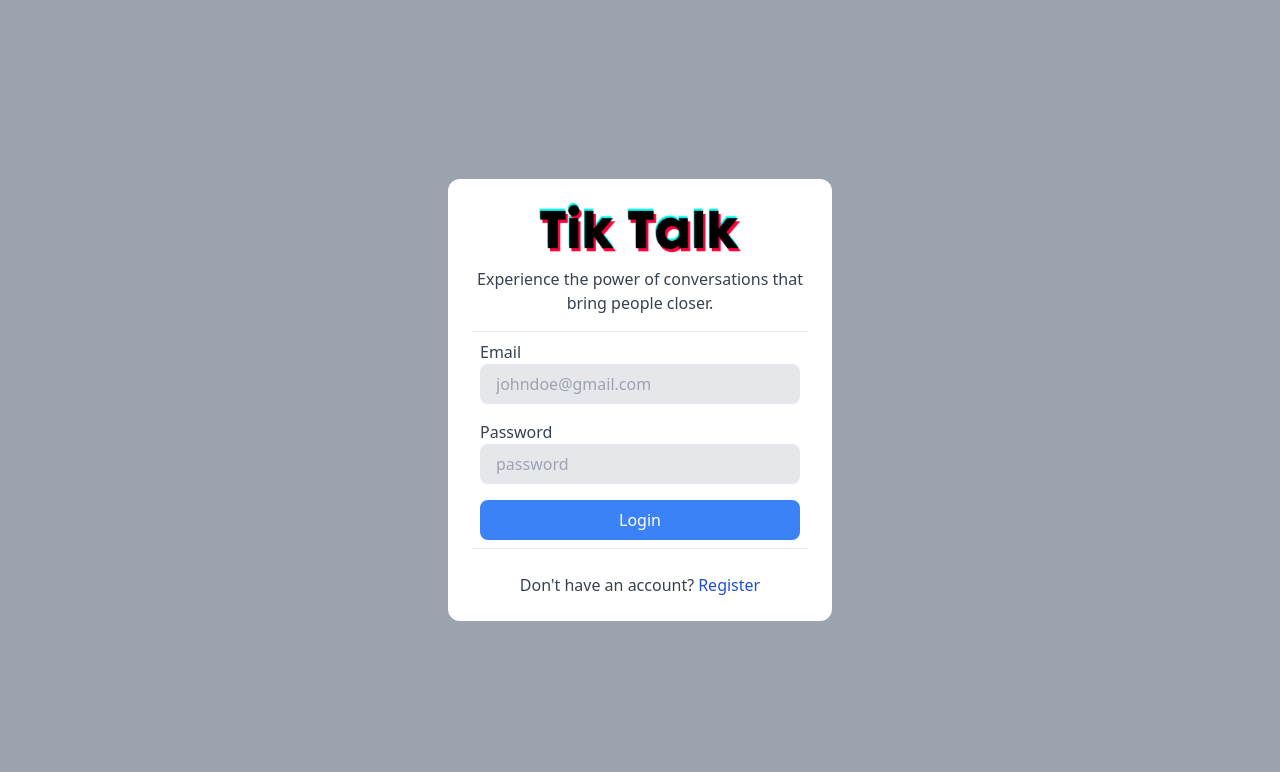
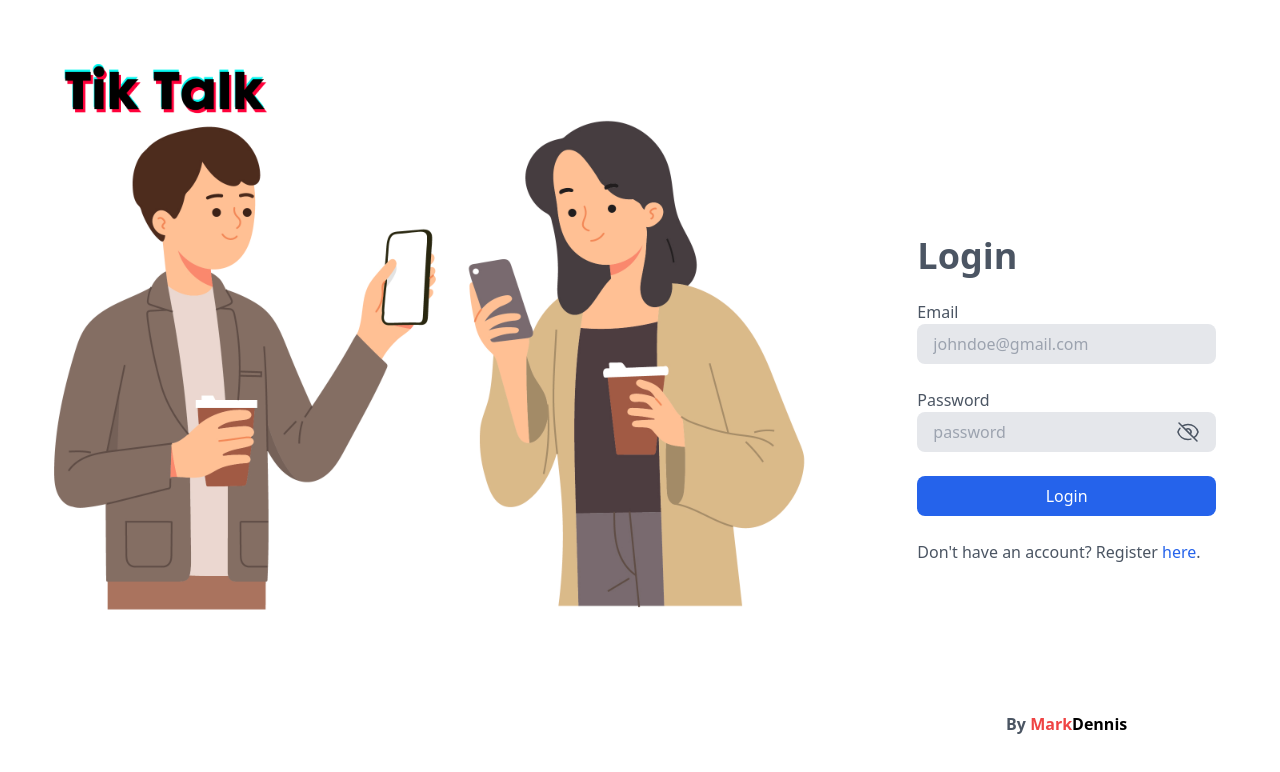
Before and after one commit to MarkDennis1/tiktalk, a React (Vite) app in the folder client/: page /login in a window 1280 px wide. Shown: the top 772 px of the page. Built offline with nearby package versions, Linux system fonts and the light colour scheme; no server answers.

Commit message:
update ui

```diff
--- /dev/null
+++ b/client/src/components/icons/PasswordNotVisibleIcon.tsx
@@ -0,0 +1,20 @@
+const PasswordNotVisibleIcon = () => {
+  return (
+    <svg
+      xmlns="http://www.w3.org/2000/svg"
+      fill="none"
+      viewBox="0 0 24 24"
+      strokeWidth="1.5"
+      stroke="currentColor"
+      className="w-6 h-6"
+    >
+      <path
+        strokeLinecap="round"
+        strokeLinejoin="round"
+        d="M3.98 8.223A10.477 10.477 0 001.934 12C3.226 16.338 7.244 19.5 12 19.5c.993 0 1.953-.138 2.863-.395M6.228 6.228A10.45 10.45 0 0112 4.5c4.756 0 8.773 3.162 10.065 7.498a10.523 10.523 0 01-4.293 5.774M6.228 6.228L3 3m3.228 3.228l3.65 3.65m7.894 7.894L21 21m-3.228-3.228l-3.65-3.65m0 0a3 3 0 10-4.243-4.243m4.242 4.242L9.88 9.88"
+      />
+    </svg>
+  );
+};
+
+export default PasswordNotVisibleIcon;
--- /dev/null
+++ b/client/src/components/icons/PasswordVisibleIcon.tsx
@@ -0,0 +1,26 @@
+
+const PasswordVisibleIcon = () => {
+  return (
+    <svg
+      xmlns="http://www.w3.org/2000/svg"
+      fill="none"
+      viewBox="0 0 24 24"
+      strokeWidth="1.5"
+      stroke="currentColor"
+      className="w-6 h-6"
+    >
+      <path
+        strokeLinecap="round"
+        strokeLinejoin="round"
+        d="M2.036 12.322a1.012 1.012 0 010-.639C3.423 7.51 7.36 4.5 12 4.5c4.638 0 8.573 3.007 9.963 7.178.07.207.07.431 0 .639C20.577 16.49 16.64 19.5 12 19.5c-4.638 0-8.573-3.007-9.963-7.178z"
+      />
+      <path
+        strokeLinecap="round"
+        strokeLinejoin="round"
+        d="M15 12a3 3 0 11-6 0 3 3 0 016 0z"
+      />
+    </svg>
+  );
+};
+
+export default PasswordVisibleIcon;
--- a/client/src/pages/chat/ChatApp.tsx
+++ b/client/src/pages/chat/ChatApp.tsx
@@ -12,8 +12,8 @@ import { useNotification } from "../../hooks/useNotification";
 import { socket } from "../../socket";
 
 const ChatApp = () => {
-  const [users, setUsers] = useState([]);
-  const [messages, setMessages] = useState([]);
+  const [users, setUsers] = useState<Array<any>>([]);
+  const [messages, setMessages] = useState<Array<any>>([]);
   const { getUsers } = useUsers();
   const { getConversations, storeConversation } = useMessages();
   const { user } = useAuthContext();
@@ -72,17 +72,18 @@ const ChatApp = () => {
   return (
     <div className="mt-16 max-w-2xl mx-auto h-[calc(100vh-158px)]">
       <UserList>
-        {users.length &&
-          users.map(({ avatar, name, _id }) => (
+        {users.length
+          ? users.map(({ avatar, name, _id }) => (
               <User
                 click={() => handleRedirectToMessage(_id)}
                 avatar={avatar}
                 name={name}
                 key={_id}
               />
-          ))}
+            ))
+          : "No users"}
       </UserList>
-      {messages.length > 0 ? (
+      {messages.length ? (
         <MessageList>
           {messages.map(
             ({
--- a/client/src/pages/chat/ChatLayout.tsx
+++ b/client/src/pages/chat/ChatLayout.tsx
@@ -24,7 +24,7 @@ const ChatLayout = () => {
   const { getConversationWithId } = useMessages();
   const { user } = useAuthContext();
   const [selectedUser, setSelectedUser] = useState<User | any>();
-  const [messages, setMessages] = useState<Array<any>>();
+  const [messages, setMessages] = useState<Array<any>>([]);
   const [reRunCount, setReRunCount] = useState(0);
   const [otherUserIsTyping, setOtherUserIsTyping] = useState(false);
   const { setNotifications } = useNotifContext();
@@ -54,8 +54,8 @@ const ChatLayout = () => {
         prevNotifs.filter((prevNotif) => prevNotif.chat_id !== id)
       );
       const updateNotification = async () => {
-        destroyNotification(id)
-      }
+        destroyNotification(id);
+      };
       const fetchMessages = async () => {
         try {
           const conversation = await getConversationWithId(id);
@@ -111,7 +111,7 @@ const ChatLayout = () => {
     <div className="md:max-w-2xl mx-auto">
       <ChatHeader email={selectedUser?.email} name={selectedUser?.name} />
       <ChatBody>
-        {!!messages &&
+        {messages.length ? (
           messages.map(
             (
               {
@@ -129,7 +129,12 @@ const ChatLayout = () => {
                 <OtherUserMessage key={index} message={content} />
               );
             }
-          )}
+          )
+        ) : (
+          <div className="flex flex-col text-2xl h-full w-full justify-center items-center">
+            {`Start a chat with ${selectedUser?.name}`}
+          </div>
+        )}
         <div
           className={`${
             otherUserIsTyping ? "inline-block" : "hidden"
--- a/client/src/pages/chat/Message.tsx
+++ b/client/src/pages/chat/Message.tsx
@@ -40,9 +40,9 @@ const Message = ({
       </div>
 
       {/* delete button */}
-      <button className="hidden group-hover:block absolute right-4">
+      {/* <button className="hidden group-hover:block absolute right-4">
           delete
-      </button>
+      </button> */}
     </button>
   );
 };
--- a/client/src/pages/login/Login.tsx
+++ b/client/src/pages/login/Login.tsx
@@ -3,10 +3,14 @@ import { Link, useNavigate } from "react-router-dom";
 import { useLogin } from "../../hooks/useLogin";
 import { useAuthContext } from "../../hooks/useAuthContext";
 import logo from "../../assets/logo.png";
+import loginPic from "../../assets/login_pic.jpg";
+import PasswordNotVisibleIcon from "../../components/icons/PasswordNotVisibleIcon";
+import PasswordVisibleIcon from "../../components/icons/PasswordVisibleIcon";
 
 const Login = () => {
   const [email, setEmail] = useState("");
   const [password, setPassword] = useState("");
+  const [displayPassword, setDisplayPassword] = useState(false);
   const { login, loading, error } = useLogin();
   const navigate = useNavigate();
   const { user } = useAuthContext();
@@ -22,59 +26,86 @@ const Login = () => {
   };
 
   return (
-    <div className="h-screen w-screen grid place-items-center bg-gray-400 text-gray-700">
-      <div className="h-screen md:h-auto md:w-96 bg-white p-6 rounded-xl">
-        <div className="flex justify-center">
-          <img className="h-16" src={logo} alt="tiktalk_logo" />
+    <div>
+      <img
+        className="fixed top-16 left-16 h-16"
+        src={logo}
+        alt="tiktalk_logo"
+      />
+      <div className="h-screen w-screen mx-auto flex">
+        <div className="hidden w-2/3 h-full lg:flex justify-center items-center">
+          <img className="h-full object-cover" src={loginPic} alt="login_pic" />
         </div>
-        <p className="text-center mb-4">
-          Experience the power of conversations that bring people closer.
+        <div className="w-full lg:w-1/3 flex flex-col items-center justify-center relative text-gray-600 px-16">
+          <p className="absolute bottom-16 font-semibold">
+            By{" "}
+            <a
+              className="hover:underline"
+              href="https://markdennis.netlify.app"
+              target="_blank"
+            >
+              <span className="text-red-500">Mark</span>
+              <span className="text-black">Dennis</span>
+            </a>
           </p>
-        <hr />
-        <form
-          onSubmit={handleLogin}
-          className="space-y-4 rounded-xl p-2 w-full"
-        >
-          {error && <div className="text-red-500">{error}</div>}
+          <form className="flex flex-col gap-6 w-full" onSubmit={handleLogin}>
+            <h3 className="text-4xl font-bold">Login</h3>
             <div className="w-full">
-            <label htmlFor="email">Email</label>
+              <label className="block" htmlFor="email">
+                Email
+              </label>
               <input
+                required
                 id="email"
-              className="px-4 py-2 w-full bg-gray-200 rounded-lg outline-none focus:ring-1 focus:ring-blue-500"
+                className="w-full px-4 py-2 rounded-lg bg-gray-200 outline-none focus:ring-1 ring-blue-500"
                 type="email"
                 placeholder="johndoe@gmail.com"
                 onChange={(e) => setEmail(e.target.value)}
-              required
               />
             </div>
-          <div className="w-full">
-            <label htmlFor="password">Password</label>
-
+            <div className="w-full relative">
+              <label className="block" htmlFor="password">
+                Password
+              </label>
               <input
+                required
                 id="password"
-              className="px-4 py-2 w-full bg-gray-200 rounded-lg outline-none focus:ring-1 focus:ring-blue-500"
-              type="password"
+                className="w-full px-4 py-2 rounded-lg bg-gray-200 outline-none focus:ring-1 ring-blue-500"
+                type={!displayPassword ? "password" : "text"}
                 placeholder="password"
                 onChange={(e) => setPassword(e.target.value)}
-              required
               />
+              <div
+                className="absolute right-4 top-8 cursor-pointer"
+                onClick={(e) => {
+                  e.preventDefault();
+                  setDisplayPassword(!displayPassword);
+                }}
+              >
+                {!displayPassword ? (
+                  <PasswordNotVisibleIcon />
+                ) : (
+                  <PasswordVisibleIcon />
+                )}
               </div>
-          <div className="w-full flex justify-between items-center">
+            </div>
             <button
-              className="w-full bg-blue-500 hover:bg-blue-400 text-white px-4 py-2 rounded-lg"
+              className={`w-full text-white py-2 rounded-lg ${
+                !loading ? "bg-blue-600 hover:bg-blue-500" : "bg-blue-300"
+              }`}
               type="submit"
               disabled={loading}
             >
-              {!loading ? "Login" : "Loading"}
+              {!loading ? "Login" : "Loading..."}
             </button>
-          </div>
+            <p>
+              Don't have an account? Register{" "}
+              <Link className="hover:underline text-blue-600" to="/register">
+                here
+              </Link>
+              .
+            </p>
           </form>
-        <hr />
-        <div className="flex gap-1 mt-6 justify-center">
-          <p>Don't have an account?</p>
-          <Link to="/register" className="text-blue-700 hover:underline">
-            Register
-          </Link>
         </div>
       </div>
     </div>
--- a/client/src/pages/register/Register.tsx
+++ b/client/src/pages/register/Register.tsx
@@ -3,12 +3,16 @@ import { Link, useNavigate } from "react-router-dom";
 import { useAuthContext } from "../../hooks/useAuthContext";
 import { useRegister } from "../../hooks/useRegister";
 import logo from "../../assets/logo.png";
+import loginPic from "../../assets/login_pic.jpg";
+import PasswordNotVisibleIcon from "../../components/icons/PasswordNotVisibleIcon";
+import PasswordVisibleIcon from "../../components/icons/PasswordVisibleIcon";
 
 const Register = () => {
   const [fname, setFname] = useState("");
   const [lname, setLname] = useState("");
   const [email, setEmail] = useState("");
   const [password, setPassword] = useState("");
+  const [displayPassword, setDisplayPassword] = useState(false);
   const navigate = useNavigate();
   const { user } = useAuthContext();
   const { register, loading, error } = useRegister();
@@ -29,78 +33,115 @@ const Register = () => {
     await register(name, email, password);
   };
   return (
-    <div className="h-screen w-screen grid place-items-center bg-gray-400 text-gray-700">
-      <div className="h-screen md:h-auto md:w-96 bg-white p-6 rounded-xl">
-        <div className="flex justify-center">
-          <img className="h-16" src={logo} alt="tiktalk_logo" />
+    <div>
+      <img
+        className="fixed top-16 left-16 h-16"
+        src={logo}
+        alt="tiktalk_logo"
+      />
+      <div className="h-screen w-screen mx-auto flex">
+        <div className="hidden w-2/3 h-full lg:flex justify-center items-center">
+          <img className="h-full object-cover" src={loginPic} alt="login_pic" />
         </div>
-        <p className="text-center mb-4">Create your Tiktalk account.</p>
-        <hr />
+        <div className="w-full lg:w-1/3 flex flex-col items-center justify-center relative text-gray-600 px-16">
+          <p className="absolute bottom-16 font-semibold">
+            By{" "}
+            <a
+              className="hover:underline"
+              href="https://markdennis.netlify.app"
+              target="_blank"
+            >
+              <span className="text-red-500">Mark</span>
+              <span className="text-black">Dennis</span>
+            </a>
+          </p>
           <form
+            className="flex flex-col gap-6 w-full"
             onSubmit={handleRegister}
-          className="space-y-4 rounded-xl p-2 w-full"
           >
-          {error && <div className="text-red-500">{error}</div>}
+            <h3 className="text-4xl font-bold">Register</h3>
             <div className="w-full">
-            <label htmlFor="fname">First Name</label>
+              <label className="block" htmlFor="fname">
+                First Name
+              </label>
               <input
+                required
                 id="fname"
-              className="px-4 py-2 w-full bg-gray-200 rounded-lg outline-none focus:ring-1 focus:ring-blue-500"
+                className="w-full px-4 py-2 rounded-lg bg-gray-200 outline-none focus:ring-1 ring-blue-500"
                 type="text"
                 placeholder="John"
                 onChange={(e) => setFname(e.target.value)}
-              required
               />
             </div>
             <div className="w-full">
-            <label htmlFor="lname">Last Name</label>
+              <label className="block" htmlFor="lname">
+                Last Name
+              </label>
               <input
+                required
                 id="lname"
-              className="px-4 py-2 w-full bg-gray-200 rounded-lg outline-none focus:ring-1 focus:ring-blue-500"
+                className="w-full px-4 py-2 rounded-lg bg-gray-200 outline-none focus:ring-1 ring-blue-500"
                 type="text"
                 placeholder="Doe"
                 onChange={(e) => setLname(e.target.value)}
-              required
               />
             </div>
             <div className="w-full">
-            <label htmlFor="email">Email</label>
+              <label className="block" htmlFor="email">
+                Email
+              </label>
               <input
+                required
                 id="email"
-              className="px-4 py-2 w-full bg-gray-200 rounded-lg outline-none focus:ring-1 focus:ring-blue-500"
-              type="text"
+                className="w-full px-4 py-2 rounded-lg bg-gray-200 outline-none focus:ring-1 ring-blue-500"
+                type="email"
                 placeholder="johndoe@gmail.com"
                 onChange={(e) => setEmail(e.target.value)}
-              required
               />
             </div>
-          <div className="w-full">
-            <label htmlFor="password">Password</label>
+            <div className="w-full relative">
+              <label className="block" htmlFor="password">
+                Password
+              </label>
               <input
+                required
                 id="password"
-              className="px-4 py-2 w-full bg-gray-200 rounded-lg outline-none focus:ring-1 focus:ring-blue-500"
-              type="password"
+                className="w-full px-4 py-2 rounded-lg bg-gray-200 outline-none focus:ring-1 ring-blue-500"
+                type={!displayPassword ? "password" : "text"}
                 placeholder="password"
                 onChange={(e) => setPassword(e.target.value)}
-              required
               />
+              <div
+                className="absolute right-4 top-8 cursor-pointer"
+                onClick={(e) => {
+                  e.preventDefault();
+                  setDisplayPassword(!displayPassword);
+                }}
+              >
+                {!displayPassword ? (
+                  <PasswordNotVisibleIcon />
+                ) : (
+                  <PasswordVisibleIcon />
+                )}
               </div>
-          <div className="w-full flex justify-between items-center">
+            </div>
             <button
-              className="w-full bg-blue-500 hover:bg-blue-400 text-white px-4 py-2 rounded-lg"
+              className={`w-full text-white py-2 rounded-lg ${
+                !loading ? "bg-blue-600 hover:bg-blue-500" : "bg-blue-300"
+              }`}
               type="submit"
               disabled={loading}
             >
-              {!loading ? "Register" : "Loading"}
+              {!loading ? "Register" : "Loading..."}
             </button>
-          </div>
+            <p>
+              Already have an account? Login{" "}
+              <Link className="hover:underline text-blue-600" to="/login">
+                here
+              </Link>
+              .
+            </p>
           </form>
-        <hr />
-        <div className="flex gap-1 mt-6 justify-center">
-          <p>Already have an account?</p>
-          <Link to="/login" className="text-blue-700 hover:underline">
-            Login
-          </Link>
         </div>
       </div>
     </div>
```
Also changed, not shown: client/src/assets/login_pic.jpg (added). Lines whose indentation alone changed are shown as unchanged.
